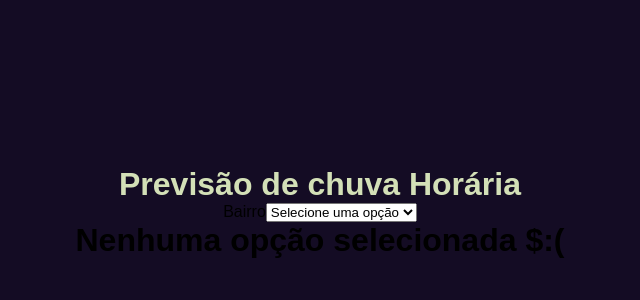
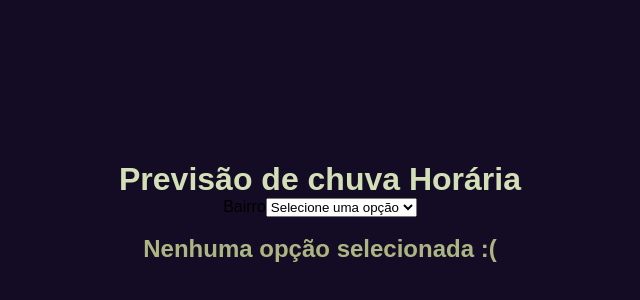
Before and after one commit to pedropfsf/projeto-previsao-chuva-nimbus, a React (Create React App) app in the folder front-end/: page / in a window 1280 px wide. Shown: the part 188-488 px from the top of the page, without its empty margins (320-960 px from the left). Built offline with nearby package versions, Linux system fonts and the light colour scheme; no server answers.

Commit message:
:sparkles: Feito componente especifico para messagem caso nenhum bairro seja selecionado no front-end

```diff
--- /dev/null
+++ b/front-end/src/@types/MessageProps.ts
@@ -0,0 +1,5 @@
+interface MessageProps {
+    children: string | string[]
+}
+
+export default MessageProps;
--- a/front-end/src/@types/index.ts
+++ b/front-end/src/@types/index.ts
@@ -9,6 +9,7 @@ import {
     DataProps
 } from "./dataProps";
 import RenderItensOfDistrictProps from "./RenderItensOfDistrictProps";
+import MessageProps from "./MessageProps";
 
 export type {
     TitleProps,
@@ -17,5 +18,6 @@ export type {
     DaysProps,
     ClimateArrayProps,
     DataProps,
-    RenderItensOfDistrictProps
+    RenderItensOfDistrictProps,
+    MessageProps
 }
--- a/front-end/src/App.tsx
+++ b/front-end/src/App.tsx
@@ -5,7 +5,8 @@ import {
 
 import {
   Title,
-  Select
+  Select,
+  Message
 } from './components';
 
 import {
@@ -66,7 +67,9 @@ export default function App() {
       {
         select === "Selecione uma opção"
         ?
-        <h1>Nenhuma opção selecionada ${":("}</h1>
+        <Message>
+          Nenhuma opção selecionada {":("}
+        </Message>
         :
         renderItensOfDistrict({
           value: select,
--- /dev/null
+++ b/front-end/src/components/Message/index.tsx
@@ -0,0 +1,13 @@
+import { MessageProps } from "../../@types";
+
+import styles from "./styles.module.scss";
+
+const Message = ({ children }:MessageProps) => {
+    return (
+        <h1 className={styles.message}>
+            { children }
+        </h1>
+    )
+}
+
+export default Message;
--- /dev/null
+++ b/front-end/src/components/Message/styles.module.scss
@@ -0,0 +1,6 @@
+.message {
+    font-size: 1.5rem;
+    color: var(--text);
+
+    margin-top: 18px;
+}
--- a/front-end/src/components/index.ts
+++ b/front-end/src/components/index.ts
@@ -1,7 +1,9 @@
 import Title from "./Title";
 import Select from "./Select";
+import Message from "./Message";
 
 export {
     Title,
-    Select
+    Select,
+    Message
 }
```
